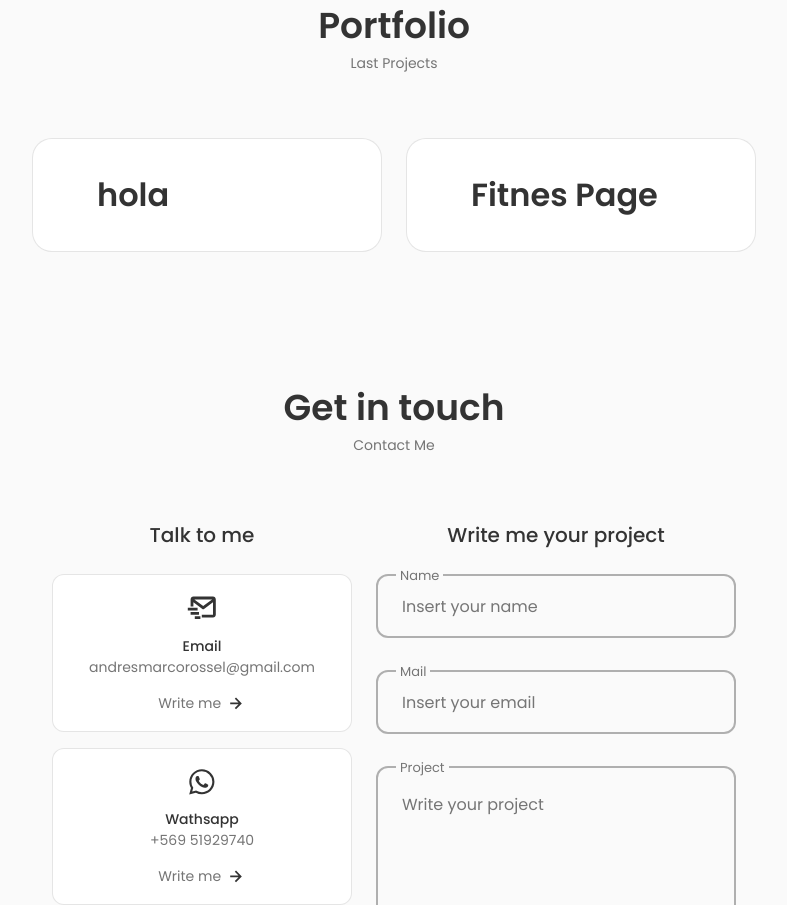
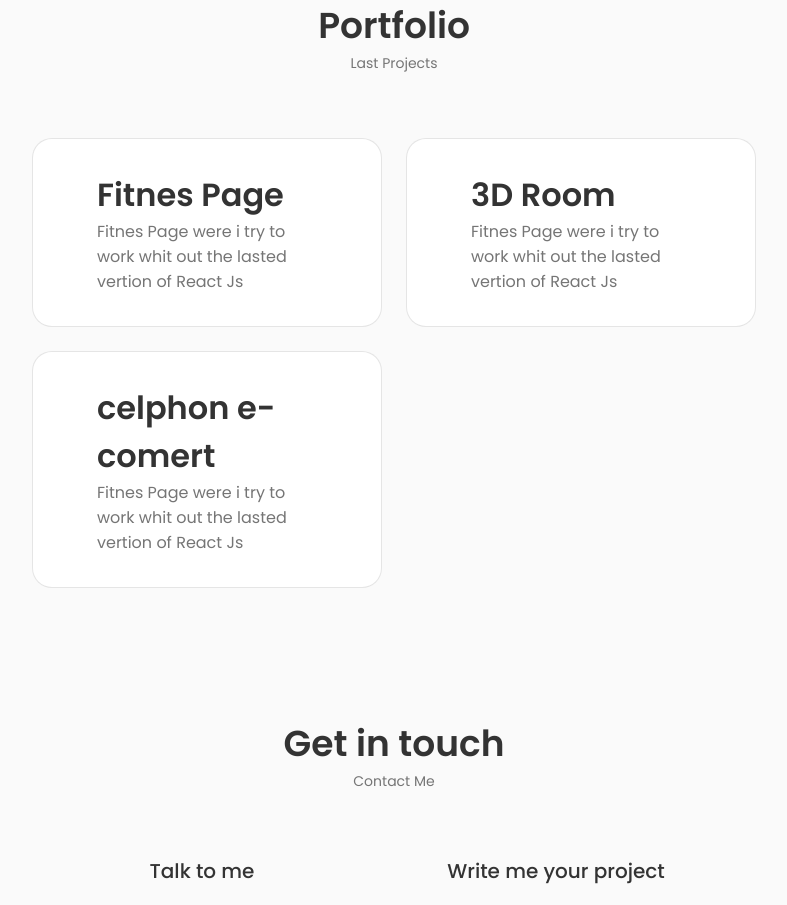
Before and after one commit to MarcoRosselDev/portfolio-3d, a React (Create React App) app: page / in a window 1280 px wide. Shown: the part 1820-2725 px from the top of the page, without its empty margins (246-1033 px from the left). Built offline with nearby package versions, Linux system fonts and the light colour scheme.

Commit message:
portfolio map data

```diff
--- a/src/components/portfolio/Portfolio.jsx
+++ b/src/components/portfolio/Portfolio.jsx
@@ -1,20 +1,27 @@
-import React from "react";
+import React, { useState } from "react";
 import "./portfolio.css";
 import data from "./data";
 
 const Portfolio = (dark) => {
+  const [projects, setProjects] = useState(data);
+  const [index, setIndex] = useState(0);
   return (
     <div className={`${dark.mode === true ? "portfolio__dark-mode" : ""}`}>
       <div id="portfolio" className="portfolio__container section container ">
         <h2 className="section__title">Portfolio</h2>
         <span className="section__subtitle">Last Projects</span>
         <div className="portfolio__container  grid">
-          <div className="portfolio__container portfolio__content">
-            <h1>hola</h1>
-          </div>
-          <div className="portfolio__container portfolio__content">
-            <h1>{`${data[0].title}`}</h1>
-          </div>
+          {projects.map((projects, projectsIndex) => {
+            const { id, image, title, descriptions, link, libraries } =
+              projects;
+
+            return (
+              <div className="portfolio__container portfolio__content">
+                <h1>{title}</h1>
+                <p>{descriptions}</p>
+              </div>
+            );
+          })}
         </div>
       </div>
     </div>
```
